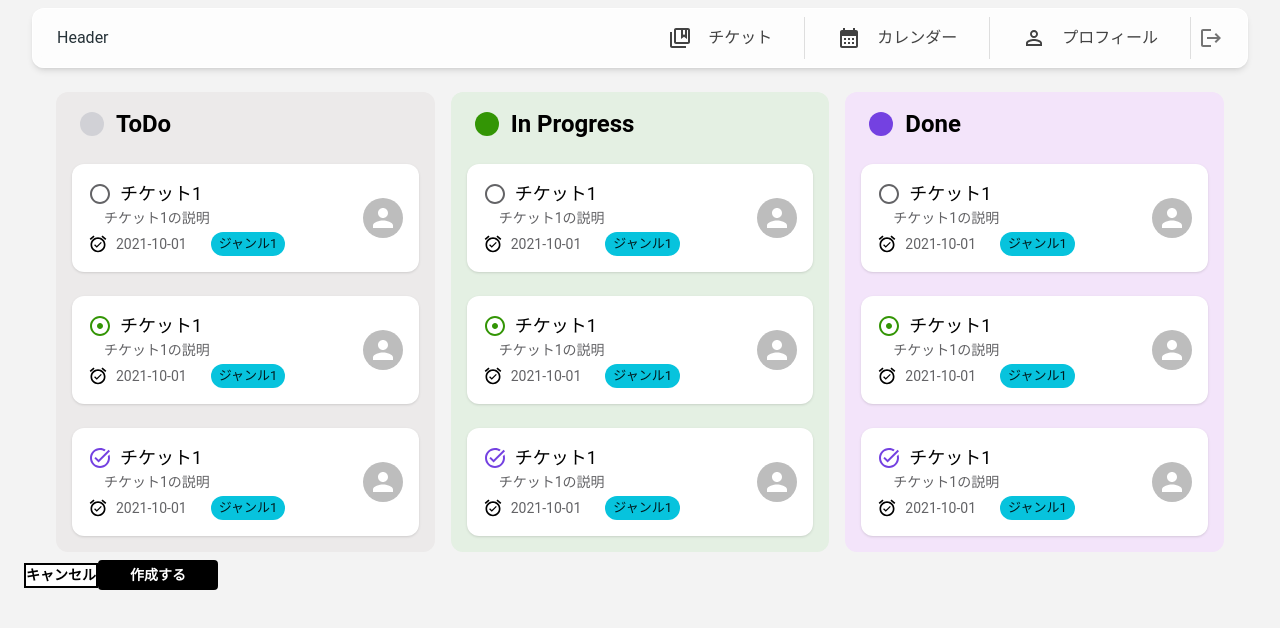
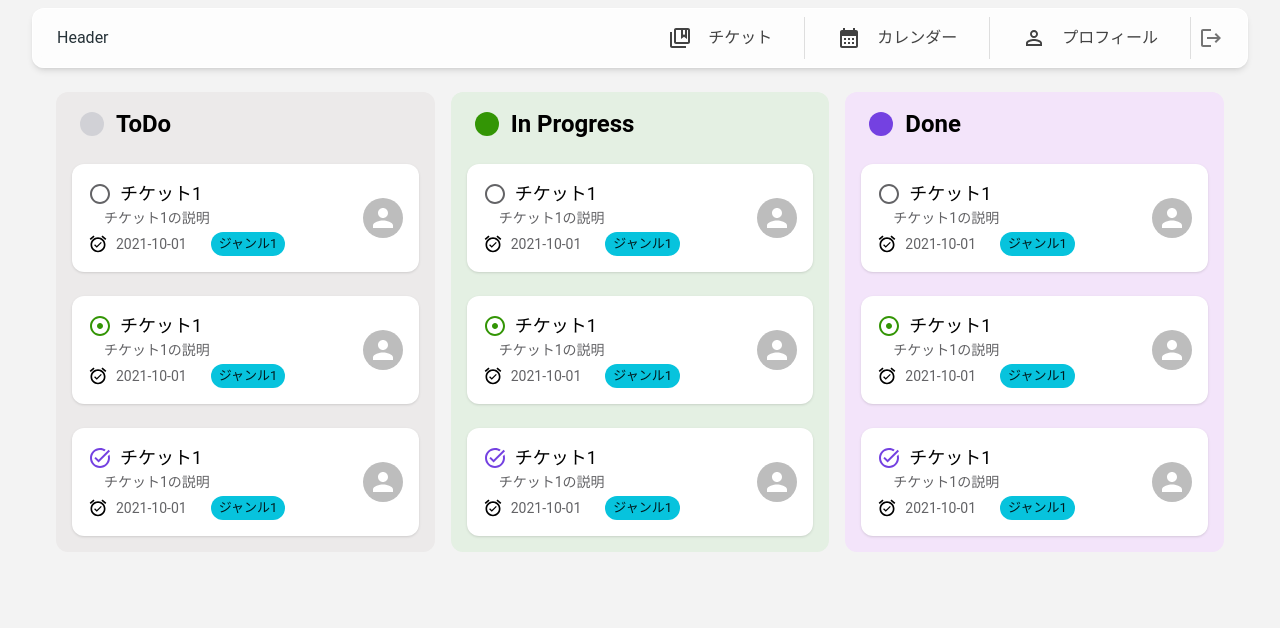
Before and after one commit to yu-3in/team_c_frontend, a React (Vite) app: page /tickets in a window 1280 px wide. Shown: the top 628 px of the page. Built offline with nearby package versions, Linux system fonts and the light colour scheme.

Commit message:
del button

```diff
--- a/src/components/Panel/SidePanel.tsx
+++ b/src/components/Panel/SidePanel.tsx
@@ -1,6 +1,5 @@
 import { Drawer, IconButton } from '@mui/material'
 import KeyboardArrowLeftIcon from '@mui/icons-material/KeyboardArrowLeft'
-import { Button } from "../Button/Button"
 
 type DrawerProps = {
   open: boolean
@@ -18,7 +17,6 @@ export const SidePanel: React.FC<DrawerProps> = ({
   children,
 }) => {
   return (
-    <>
     <Drawer
       open={open}
       onClose={onClose}
@@ -44,8 +42,5 @@ export const SidePanel: React.FC<DrawerProps> = ({
         {children}
       </div>
     </Drawer>
-      <Button variant="outline">キャンセル</Button>
-      <Button variant="fill">作成する</Button>
-    </>
   )
 }
```
Lines whose indentation alone changed are shown as unchanged.
